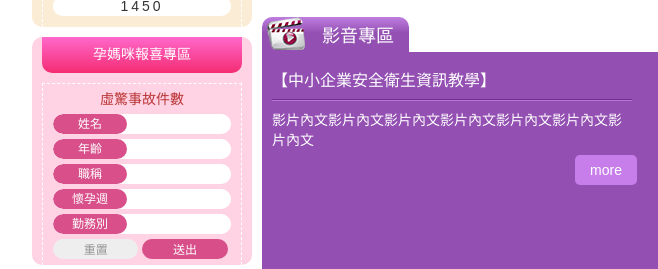
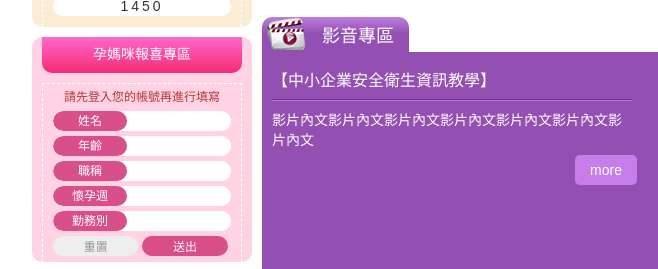
Before and after one commit to wjdesign/OSAHMR_website, a plain HTML site: page index.html in a window 1280 px wide. Shown: the part 968-1237 px from the top of the page, 108-766 px from the left. Drawn offline with Linux system fonts and the light colour scheme; grey boxes are pictures that could not be loaded.

Commit message:
0521 mainPage v3 fix wrong form info text

```diff
--- a/css/main.css
+++ b/css/main.css
@@ -263,6 +263,7 @@ body {
 }
 .mainContent .leftBlock .SuccessionBar .listTitle {
     color: #ba3535;
+    font-size: 12px;
 }
 .mainContent .leftBlock .SuccessionBar .row .listItems input {
     text-align: center;
--- a/index.html
+++ b/index.html
@@ -112,7 +112,7 @@
 					<div class="Bar SuccessionBar">
 						<h5>孕媽咪報喜專區</h5>
 						<div class="row">
-							<p class="listTitle">虛驚事故件數</p>
+							<p class="listTitle">請先登入您的帳號再進行填寫</p>
 							<form>
 								<div class="listItems">
 									<label class="col-xs-5">姓名</label>
```
